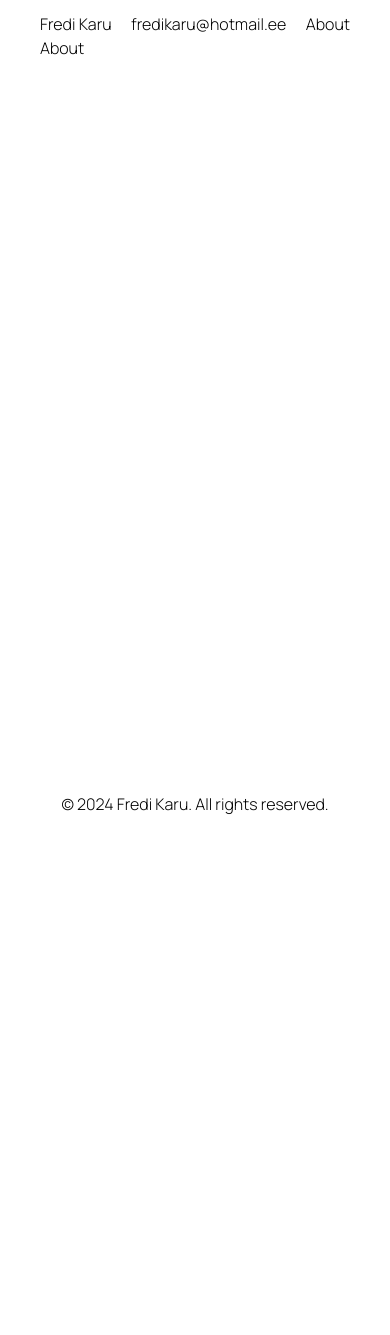
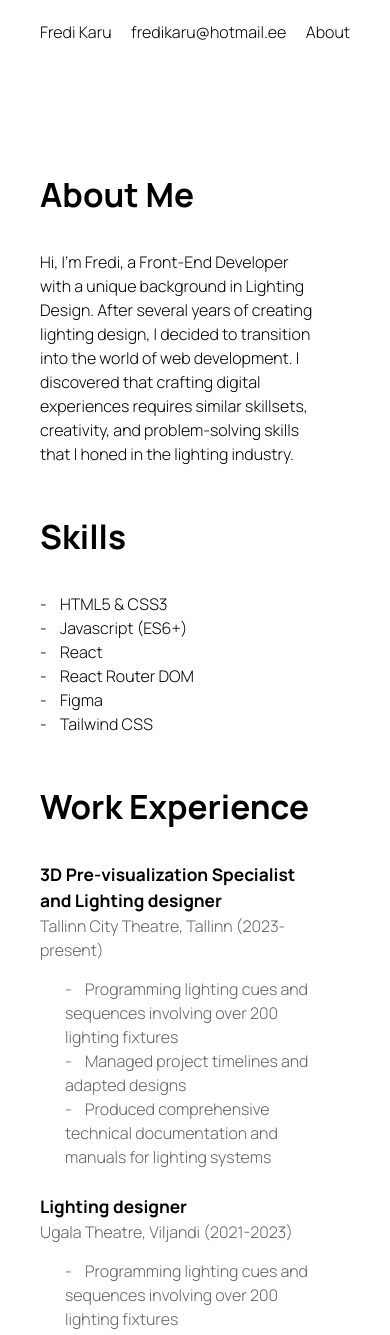
Before and after one commit to FrediKaru/portfolio-site, a React (Vite) app: page /about in a window 390 px wide. Shown: the top 1335 px of the page. Before the commit the page ends 844 px from the top, so only its background shows below. Built offline with nearby package versions, Linux system fonts and the light colour scheme.

Commit message:
Add about section and link inside navbar

```diff
--- a/src/App.jsx
+++ b/src/App.jsx
@@ -5,7 +5,7 @@ import { Outlet } from "react-router-dom";
 
 function App() {
   return (
-    <div className="px-10 py-3 min-h-screen flex flex-col">
+    <div className="px-10 py-5 min-h-screen flex flex-col gap-4">
       <Navbar />
       <Outlet />
       <Footer />
--- a/src/components/About.jsx
+++ b/src/components/About.jsx
@@ -1,7 +1,115 @@
 import React from "react";
+import aboutImg from "../assets/img/about_image.jpg";
 
 function About() {
-  return <div>About</div>;
+  return (
+    <div className="lg:px-64 flex gap-7 pt-20">
+      <div className="flex flex-col gap-4 lg:basis-2/3">
+        <section className="about-section">
+          <h2 className="section-title">About Me</h2>
+          <p className="section-content">
+            Hi, I’m Fredi, a Front-End Developer with a unique background in
+            Lighting Design. After several years of creating lighting design, I
+            decided to transition into the world of web development. I
+            discovered that crafting digital experiences requires similar
+            skillsets, creativity, and problem-solving skills that I honed in
+            the lighting industry.
+          </p>
+        </section>
+        <section className="about-section">
+          <h2 className="section-title">Skills</h2>
+          <ul className="list-inside skill-list">
+            <li>HTML5 & CSS3</li>
+            <li>Javascript (ES6+)</li>
+            <li>React</li>
+            <li>React Router DOM</li>
+            <li>Figma</li>
+            <li>Tailwind CSS</li>
+          </ul>
+        </section>
+        <section className="about-section">
+          <h2 className="section-title">Work Experience</h2>
+          <ul className="work-list">
+            <li>
+              <h3>3D Pre-visualization Specialist and Lighting designer</h3>
+              <h4>Tallinn City Theatre, Tallinn (2023-present)</h4>
+              <ul className="task-list">
+                <li>
+                  Programming lighting cues and sequences involving over 200
+                  lighting fixtures
+                </li>
+                <li>Managed project timelines and adapted designs</li>
+                <li>
+                  Produced comprehensive technical documentation and manuals for
+                  lighting systems
+                </li>
+              </ul>
+            </li>
+            <li>
+              <h3>Lighting designer</h3>
+              <h4>Ugala Theatre, Viljandi (2021-2023)</h4>
+              <ul className="task-list">
+                <li>
+                  Programming lighting cues and sequences involving over 200
+                  lighting fixtures
+                </li>
+                <li>Managed project timelines and adapted designs</li>
+                <li>
+                  Produced comprehensive technical documentation and manuals for
+                  lighting systems
+                </li>
+              </ul>
+            </li>
+            <li>
+              <h3>Technical Coordinator</h3>
+              <h4>Estonian National Broadcasting, Tallinn - 2019-2020</h4>
+              <ul className="task-list">
+                <li>
+                  Oversaw daily tv news show team gathering and production
+                  process
+                </li>
+                <li>Reviewed scripts, segments for quality control</li>
+                <li>
+                  Ensured content is accurate and follows organization standards
+                  and guidelines
+                </li>
+                <li>Prevented copyright infringement</li>
+              </ul>
+            </li>
+          </ul>
+        </section>
+        <section className="about-section">
+          <h2 className="section-title">Education</h2>
+          <ul className="education-list">
+            <li>
+              <h3>Software Development</h3>
+              <h4>Front-end web development</h4>
+              <ul className="education-topics">
+                <li>HTML, CSS, JS frameworks (React), CMS, Dev tools</li>
+              </ul>
+            </li>
+            <li>
+              <h3>University of Tartu</h3>
+              <h4>Bachelor of Arts - BA, AV & Creative Technologies</h4>
+              <h4>Grade: cum laude</h4>
+              <ul className="education-topics">
+                <li>Arduino programming</li>
+                <li>Notch and TouchDesigner</li>
+                <li>Visual programming (Max 8)</li>
+              </ul>
+            </li>
+          </ul>
+        </section>
+      </div>
+      <div className="md:basis-1/3 lg:mt-20">
+        <img
+          src={aboutImg}
+          alt="about-image"
+          className="w-full max-h-full hidden lg:block"
+        />
+      </div>
+    </div>
+  );
 }
 
 export default About;
--- a/src/components/Portfolio.jsx
+++ b/src/components/Portfolio.jsx
@@ -6,7 +6,7 @@ import underline from "../assets/img/underline.svg";
 
 const Hero = () => {
   return (
-    <section className=" h-screen flex flex-col justify-center items-center mt-9">
+    <section className="h-screen flex flex-col justify-center items-center mt-9">
       <div className="grid grid-rows-2 lg:grid-rows-1 lg:grid-cols-9 lg:h-full w-full relative">
         <div className="col-span-4  lg:col-start-2 flex flex-col gap-7 justify-center items-start z-20 relative">
           <div className="relative grid grid-cols-3 grid-rows-1">
@@ -89,8 +89,7 @@ const Project = ({ title, description, link, livelink, githublink, image }) => {
 
 const Projects = () => {
   return (
-    <section id="projects" className="py-12">
-      <div className="container mx-auto">
+    <section id="projects">
       <div className="grid grid-cols-1 md:grid-cols-2 gap-8">
         <Project
           title="Inventory management system"
@@ -117,7 +116,6 @@ const Projects = () => {
           image={sneaker_bg}
         />
       </div>
-      </div>
     </section>
   );
 };
@@ -128,11 +126,11 @@ const Contact = () => {
 
 const Portfolio = () => {
   return (
-    <>
+    <div>
       <Hero />
       <Projects />
       <Contact />
-    </>
+    </div>
   );
 };
 
--- a/src/index.css
+++ b/src/index.css
@@ -10,3 +10,33 @@
   font-weight: 300;
   font-style: normal;
 }
+
+h2 {
+  font-weight: bold;
+  font-size: 25pt;
+  padding: 30px 0;
+}
+.skill-list > li::before,
+.task-list > li::before,
+.education-topics > li::before {
+  content: "- ";
+  padding-right: 10px;
+}
+.work-list > li > h3,
+.education-list > li > h3 {
+  font-weight: bold;
+  font-size: 13pt;
+}
+.work-list > li,
+.education-list > li {
+  padding-bottom: 25px;
+}
+.work-list > li > ul,
+.education-list > li > ul {
+  padding-left: 25px;
+  padding-top: 15px;
+}
+.work-list > li :not(:first-child),
+.education-list > li :not(:first-child) {
+  color: rgb(98, 98, 98);
+}
```
Also changed, not shown: src/assets/img/pilt_fun.jpg (added), 1 other file (tests, documents, lock files or other folders). Lines whose indentation alone changed are shown as unchanged.
